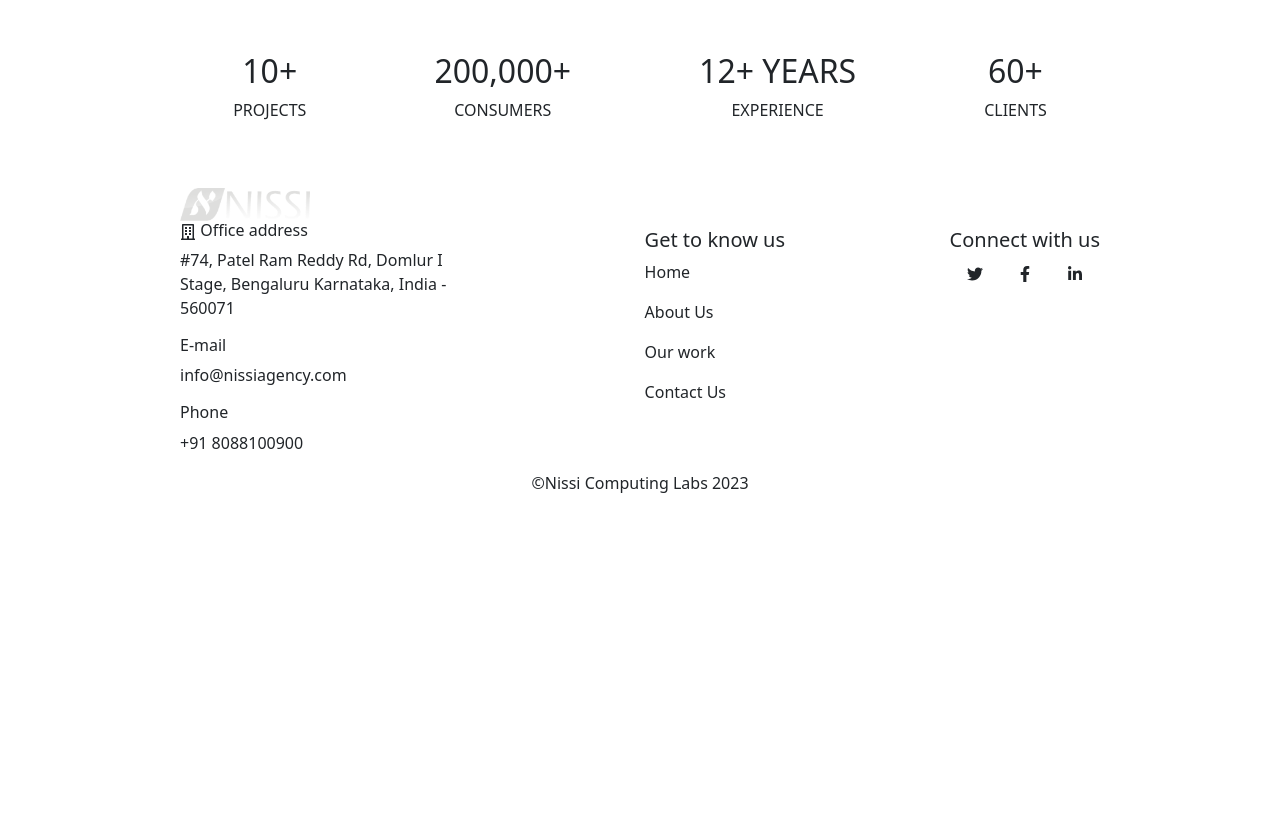
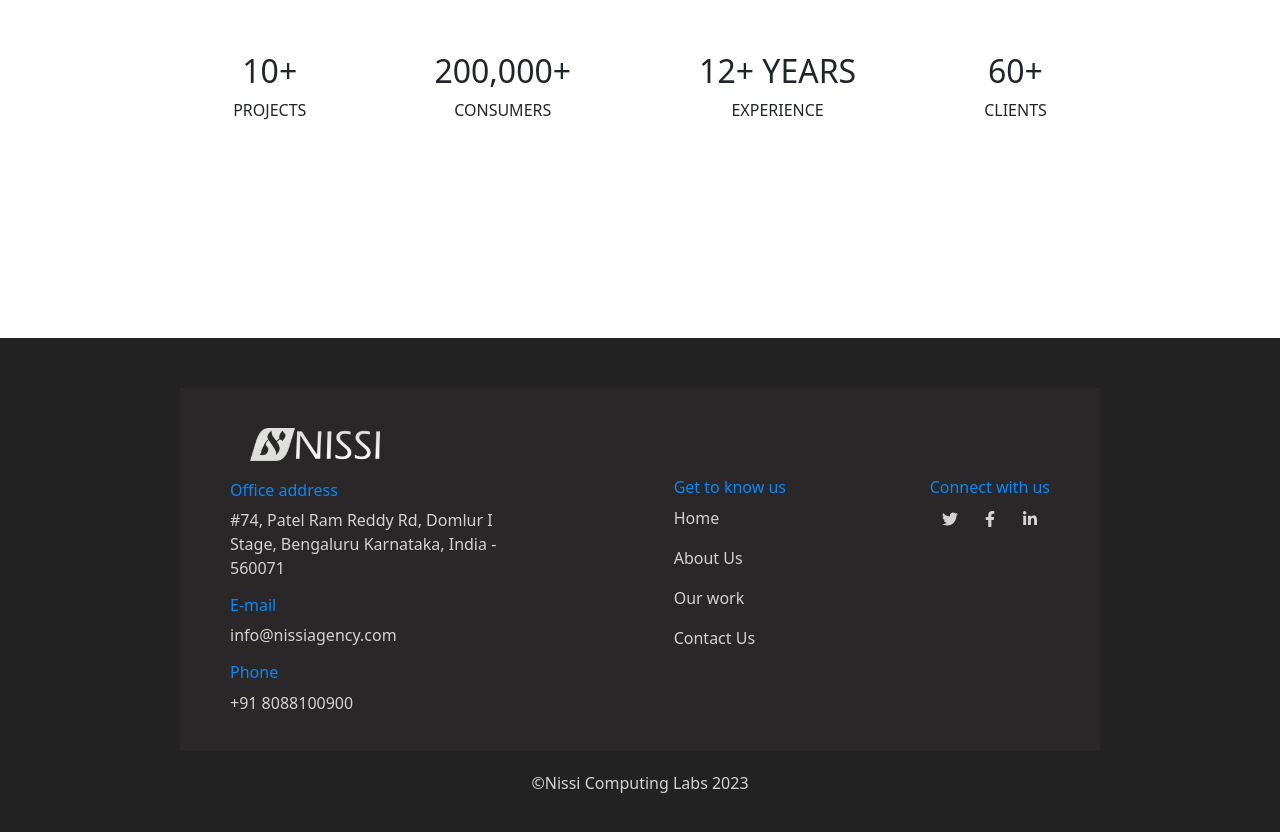
Before and after one commit to royceNissi/Nissi-Computing-labs, a React (Create React App) app: page / in a window 1280 px wide. Shown: the part 1920-2752 px from the top of the page. Before the commit the page ends 2481 px from the top, so only its background shows below. Built offline with nearby package versions, Linux system fonts and the light colour scheme.

Commit message:
added colors to footer

```diff
--- a/src/components/Footer.js
+++ b/src/components/Footer.js
@@ -1,5 +1,5 @@
 import NissiLogo from '../assests/nissi-white.png';
-import { FaRegBuilding,FaTwitter,FaLinkedinIn,FaFacebookF} from "react-icons/fa";
+import {FaTwitter,FaLinkedinIn,FaFacebookF} from "react-icons/fa";
 export const Footer = () => {
     return (
         <div className='footer-container'>
@@ -7,28 +7,28 @@ export const Footer = () => {
                 <div className='footer__address-container'>
                     <div className='address'>
                     <img src={NissiLogo} alt="" width='130px'
-                className='nissi-logo nissi-logo--white' />
-                        <h6> <FaRegBuilding /> Office address</h6>
+                className='nissi-logo ' />
+                        <h6 className='footer-header'>Office address</h6>
                         <p className='address__text'>
                             #74, Patel Ram Reddy Rd,
                             Domlur I Stage, Bengaluru
                             Karnataka, India - 560071
                         </p>
-                        <h6>E-mail</h6>
+                        <h6 className='footer-header'>E-mail</h6>
                         <p>info@nissiagency.com</p>
-                        <h6>Phone</h6>
+                        <h6 className='footer-header'>Phone</h6>
                         <p>+91 8088100900</p>
                     </div>
                 </div>
                 <div className='footer__know-us'>
-                    <h5>Get to know us</h5>
+                    <h6 className='footer-header'>Get to know us</h6>
                     <p>Home</p>
                     <p>About Us</p>
                     <p>Our work</p>
                     <p>Contact Us</p>
                 </div>
                 <div className='footer__connect'>
-                    <h5>Connect with us</h5>
+                    <h6 className='footer-header'>Connect with us</h6>
                     <div className='socials'>
                         <p><FaTwitter/></p>
                         <p><FaFacebookF/></p>
--- a/src/scss/05-objects/footer.scss
+++ b/src/scss/05-objects/footer.scss
@@ -1,10 +1,17 @@
 @import '../02-Tools/mixins.scss';
+.nissi-logo{
+    margin: 20px;
+}
+.footer-container{
+    margin-top: 200px;
+}
 @include large-screen{
     .footer-container{
         padding: 50px 0;
     }
     .footer{
-        padding: 0 180px;
+        margin: 0 180px;
+        padding: 20px 50px;
         text-align: left;
         display: flex;
         justify-content: space-between;
@@ -12,7 +19,7 @@
             width: 300px;
         }
         &__connect,&__know-us{
-            padding-top: 40px;
+            padding-top: 70px;
         }
         .socials{
             display: flex;
@@ -20,6 +27,7 @@
         }
     }
     .copyright{
+        padding: 20px 0;
         text-align: center;
     }
 }
--- /dev/null
+++ b/src/scss/06-Components/footer.scss
@@ -0,0 +1,10 @@
+.footer-container{
+    background-color: $primary-color;
+    color: lightgray;
+    .footer{
+        background-color: rgb(41, 39, 39);
+        .footer-header{
+            color: $outline-color;
+        }
+    }
+}
--- a/src/scss/main.scss
+++ b/src/scss/main.scss
@@ -9,3 +9,4 @@
 @import './05-objects/footer.scss';
 @import './05-objects/aboutus.scss';
 @import './06-Components/navbar.scss';
+@import './06-Components/footer.scss';
```
Also changed, not shown: src/scss/03-Generic/body.scss (added), src/scss/06-Components/success.scss (added).
